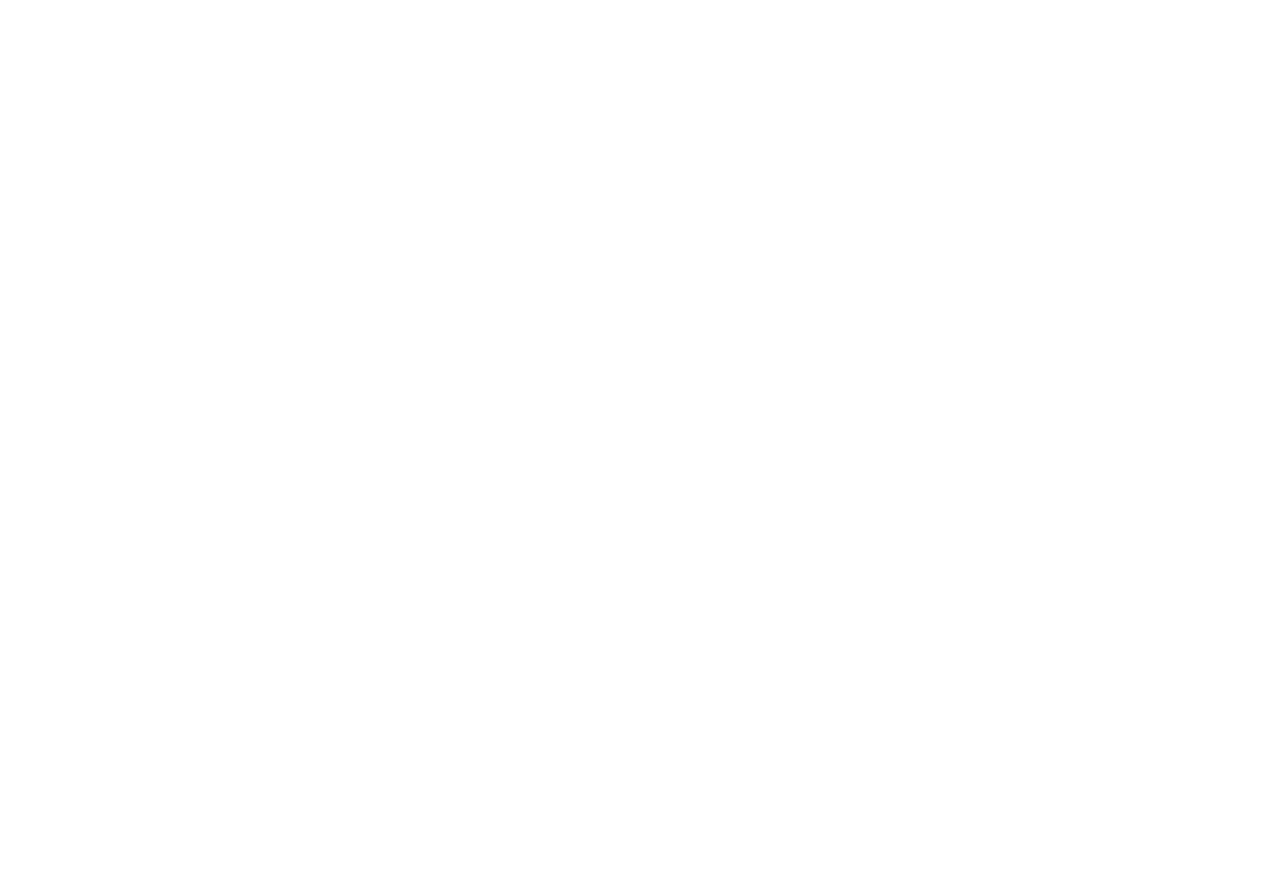
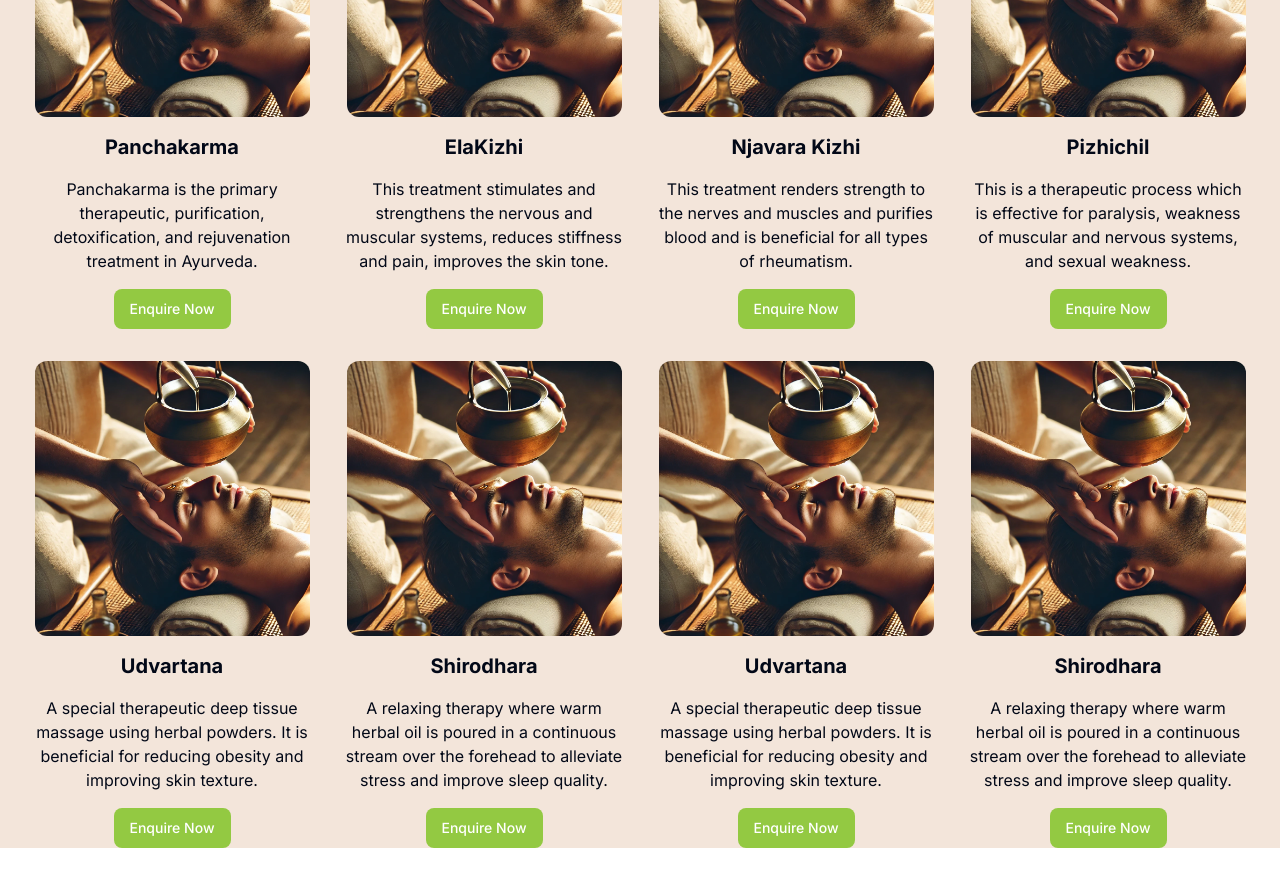
Before and after one commit to ganeshbahire01/vedic, a Next.js app: page / in a window 1280 px wide. Shown: the part 1040-1926 px from the top of the page. Before the commit the page ends 896 px from the top, so only its background shows below. Built offline with nearby package versions, Linux system fonts and the light colour scheme.

Commit message:
treatment grid added

```diff
--- a/src/app/page.tsx
+++ b/src/app/page.tsx
@@ -1,10 +1,12 @@
 import Hero from "@/components/Hero";
+import Treatments from "@/components/treatments";
 import Image from "next/image";
 
 export default function Home() {
   return (
     <div className="bg-[#e0bea366]">
       <Hero />
+      <Treatments />
     </div>
   );
 }
--- /dev/null
+++ b/src/components/treatments.tsx
@@ -0,0 +1,36 @@
+import React from "react";
+import { treatments } from "../data/data";
+import Image from "next/image";
+import { Button } from "./ui/button";
+
+type Props = {};
+
+const Treatments = (props: Props) => {
+  return (
+    <div className="container text-center my-16">
+      <div className="mb-8 font-bold text-4xl">
+        <h2>Treatments</h2>
+      </div>
+      <div className="grid lg:grid-cols-4 md:grid-cols-2 gap-8 text-center">
+        {treatments.map((item) => (
+          <div className="w-full" key={item.title}>
+            <Image
+              src={item.image}
+              alt="treatment"
+              width={275}
+              height={275}
+              className="rounded-xl m-auto"
+            />
+            <h3 className="my-4 font-bold text-xl">{item.title}</h3>
+            <p>{item.description}</p>
+            <Button className="text-white bg-[#93c942] py-2 px-4 rounded-lg mt-4 hover:bg-[#a5e840]">
+              Enquire Now
+            </Button>
+          </div>
+        ))}
+      </div>
+    </div>
+  );
+};
+
+export default Treatments;
--- a/src/data/data.tsx
+++ b/src/data/data.tsx
@@ -1,36 +1,48 @@
 export const treatments = [
   {
-    image: "/path/to/panchakarma_image.png",
+    image: "/treatments.webp",
     title: "Panchakarma",
     description:
       "Panchakarma is the primary therapeutic, purification, detoxification, and rejuvenation treatment in Ayurveda.",
   },
   {
-    image: "/path/to/elakizhi_image.png",
+    image: "/treatments.webp",
     title: "ElaKizhi",
     description:
       "This treatment stimulates and strengthens the nervous and muscular systems, reduces stiffness and pain, improves the skin tone.",
   },
   {
-    image: "/path/to/njavara_kizhi_image.png",
+    image: "/treatments.webp",
     title: "Njavara Kizhi",
     description:
       "This treatment renders strength to the nerves and muscles and purifies blood and is beneficial for all types of rheumatism.",
   },
   {
-    image: "/path/to/pizhichil_image.png",
+    image: "/treatments.webp",
     title: "Pizhichil",
     description:
       "This is a therapeutic process which is effective for paralysis, weakness of muscular and nervous systems, and sexual weakness.",
   },
   {
-    image: "/path/to/udvartana_image.png",
+    image: "/treatments.webp",
     title: "Udvartana",
     description:
       "A special therapeutic deep tissue massage using herbal powders. It is beneficial for reducing obesity and improving skin texture.",
   },
   {
-    image: "/path/to/shirodhara_image.png",
+    image: "/treatments.webp",
+    title: "Shirodhara",
+    description:
+      "A relaxing therapy where warm herbal oil is poured in a continuous stream over the forehead to alleviate stress and improve sleep quality.",
+  },
+  {
+    image: "/treatments.webp",
+    title: "Udvartana",
+    description:
+      "A special therapeutic deep tissue massage using herbal powders. It is beneficial for reducing obesity and improving skin texture.",
+  },
+  {
+    image: "/treatments.webp",
     title: "Shirodhara",
     description:
       "A relaxing therapy where warm herbal oil is poured in a continuous stream over the forehead to alleviate stress and improve sleep quality.",
```
